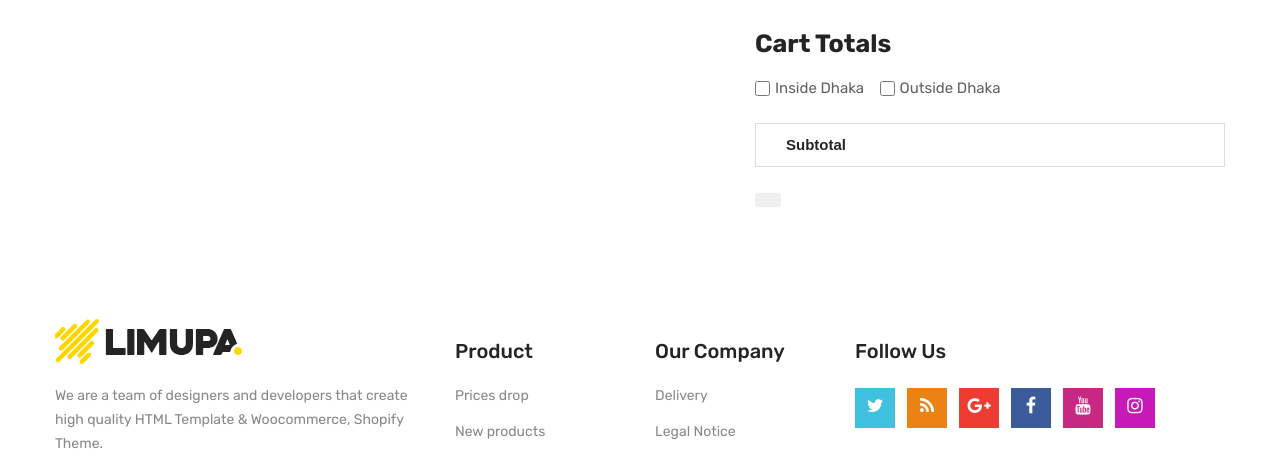
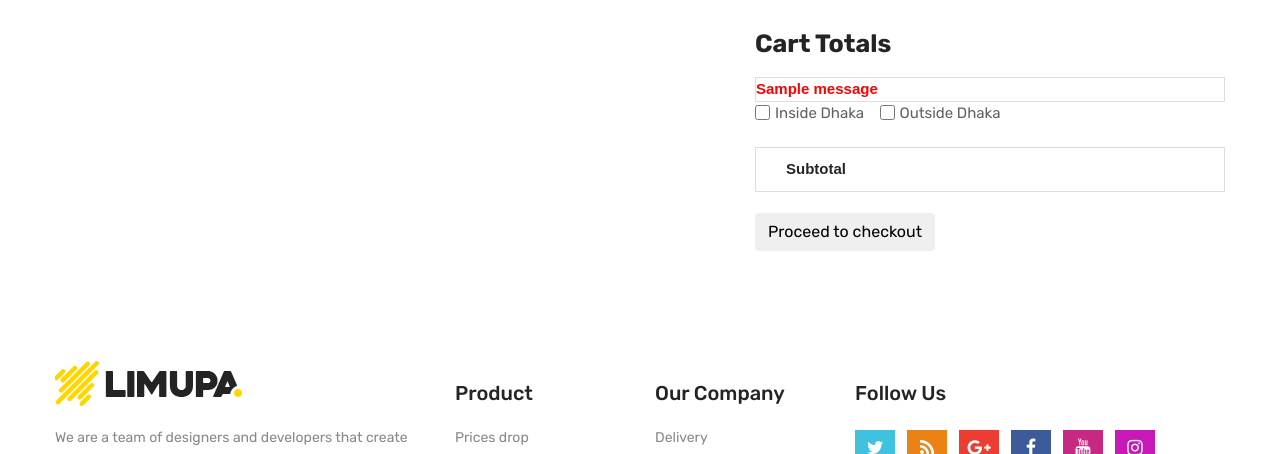
Before and after one commit to sarkar2001/cloating, a Django app: page /ClothingApp/cart/ in a window 1280 px wide. Shown: the part 411-865 px from the top of the page. Run offline with Django 5.2, Linux system fonts and the light colour scheme; tables that the repository leaves empty hold one stand-in row (values such as "Sample post"); one stand-in notice (Sample message) is shown; some libraries are stand-ins or nearby versions.

Commit message:
User Authentication,login, Category part,Category wise single product work,mini cart,add and remove in cart is done, sub category is going on

```diff
--- a/templates/Shop/shopping_cart.html
+++ b/templates/Shop/shopping_cart.html
@@ -64,12 +64,19 @@
                 </div>
                 <div class="row">
                     <div class="col-md-5 ml-auto">
-                        <form action="" method="">
-
+                        <form action="" method="POST">
+                            {% csrf_token %}
                             <div class="cart-page-total">
                                 <h2>Cart totals</h2>
-
-
+                                {% if messages %}
+                                <ul class="messages">
+                                    {% for message in messages %}
+                                    <li style="color:red;padding:0px;">
+                                    {{ message}}
+                                    </li>
+                                    {% endfor %}
+                                </ul>
+                                {% endif %}
                                 <div class="form-check form-check-inline">
                                     <input style="height: 15px; width: 15px;" class="form-check-input" type="checkbox"
                                            name="deliver" id="inlineCheckbox1" value="1">
@@ -89,7 +96,7 @@
                                 <br>
 
                                 <button type="submit" class="btn" id="mc-submit" style="color:black;">
-
+                                    Proceed to checkout
                                 </button>
                             </div>
                         </form>
```
